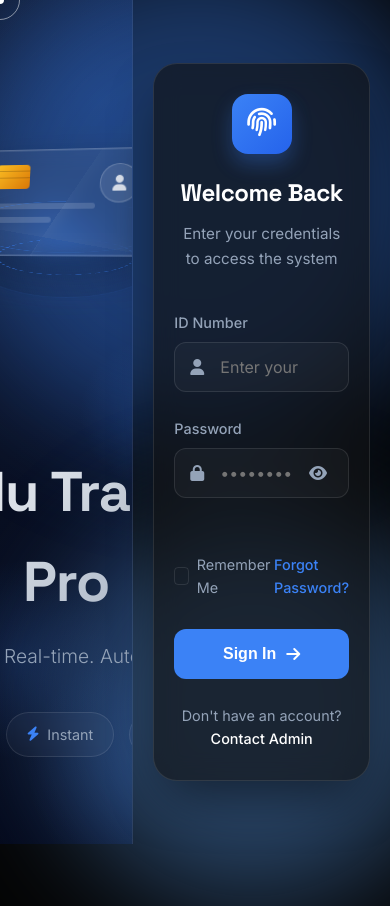
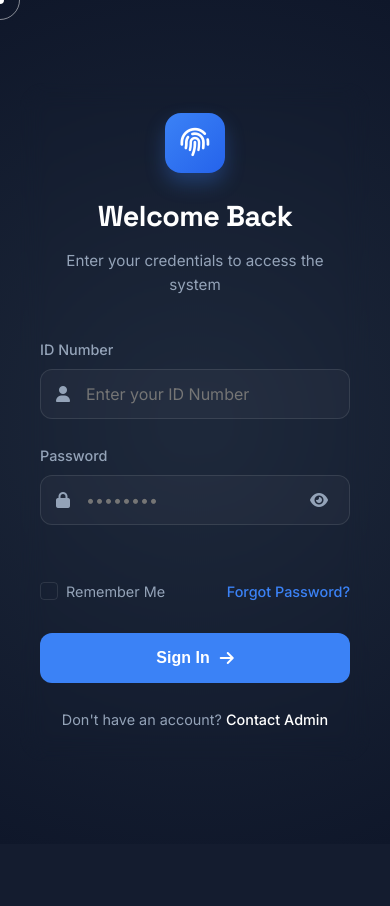
Before and after one commit to zenithkandel/IoT-RFID-Attendance-System-1, a PHP site: page /login.html in a window 390 px wide; the page is wider, and only the part inside the window is pictured. After the commit the page ends 726 px from the top of that part, so only its background shows below. Run offline with PHP 8.4, Linux system fonts and the light colour scheme.

Commit message:
Add animations and responsive styles to enhance login page visuals

```diff
--- a/admin-dashboard.html
+++ b/admin-dashboard.html
@@ -88,7 +88,7 @@
                 <div class="content-grid">
                     <div class="card recent-activity">
                         <div class="card-header">
-                            <h3><i class="fas fa-clock"></i> Recent Activity</h3>
+                            <h3><span class="live-indicator"></span> Recent Activity</h3>
                             <button class="btn-sm" onclick="refreshData()"><i class="fas fa-sync-alt"></i></button>
                         </div>
                         <div class="table-responsive">
--- a/css/login.css
+++ b/css/login.css
@@ -539,46 +539,81 @@ body {
     color: var(--primary-color);
 }
 
-/* Background Glows */
-.bg-glow {
-    position: absolute;
-    border-radius: 50%;
-    filter: blur(60px);
-    z-index: 1;
-    opacity: 0.4;
+/* Animations */
+@keyframes rotate-ring {
+    0% { transform: translateX(-50%) rotateX(75deg) rotateZ(0deg); }
+    100% { transform: translateX(-50%) rotateX(75deg) rotateZ(360deg); }
 }
 
-.glow-1 {
-    width: 500px;
-    height: 500px;
-    background: var(--primary-color);
-    top: -100px;
-    left: -100px;
-    animation: float-glow 10s infinite alternate;
+@keyframes float-card {
+    0%, 100% { transform: translateX(-50%) rotateY(-15deg) rotateX(10deg) translateY(0); }
+    50% { transform: translateX(-50%) rotateY(-5deg) rotateX(5deg) translateY(-20px); }
 }
 
-.glow-2 {
-    width: 400px;
-    height: 400px;
-    background: var(--secondary-color);
-    bottom: -50px;
-    right: -50px;
-    animation: float-glow 8s infinite alternate-reverse;
+@keyframes shine {
+    0% { left: -150%; }
+    20% { left: 150%; }
+    100% { left: 150%; }
 }
 
-@keyframes float-glow {
+@keyframes ripple {
+    0% { width: 0; height: 0; opacity: 0.8; }
+    100% { width: 300px; height: 300px; opacity: 0; }
+}
+
+@keyframes float-particle {
     0% { transform: translate(0, 0); }
-    100% { transform: translate(50px, 50px); }
+    25% { transform: translate(50px, 50px); }
+    50% { transform: translate(0, 100px); }
+    75% { transform: translate(-50px, 50px); }
+    100% { transform: translate(0, 0); }
+}
+
+@keyframes pulse-base {
+    0%, 100% { box-shadow: 0 0 40px rgba(59, 130, 246, 0.1); opacity: 0.8; }
+    50% { box-shadow: 0 0 60px rgba(59, 130, 246, 0.2); opacity: 1; }
+}
+
+@keyframes float-up {
+    0% { transform: translateY(20px); opacity: 0; }
+    20% { opacity: 1; }
+    80% { opacity: 1; }
+    100% { transform: translateY(-20px); opacity: 0; }
+}
+
+@keyframes slide-up {
+    from { opacity: 0; transform: translateY(30px); }
+    to { opacity: 1; transform: translateY(0); }
 }
 
 /* Responsive */
+@media (max-width: 1024px) {
+    .login-visual {
+        display: none;
+    }
+
+    .login-section {
+        flex: 1;
+        width: 100%;
+        background: radial-gradient(circle at center, #1e293b 0%, #0f172a 100%);
+    }
+
+    .login-card {
+        max-width: 400px;
+        background: rgba(17, 17, 17, 0.8);
+    }
+}
+
 @media (max-width: 480px) {
     .login-card {
         padding: 30px 20px;
+        border: none;
+        background: transparent;
+        box-shadow: none;
     }
 
     .login-header h2 {
-        font-size: 1.5rem;
+        font-size: 1.8rem;
     }
 }
 
--- a/student-dashboard.html
+++ b/student-dashboard.html
@@ -30,9 +30,13 @@
     </nav>
 
     <div class="dashboard-container">
+        <!-- Confetti Container -->
+        <div id="confetti-container"></div>
+
         <!-- Left Column: Profile & Status -->
         <div class="dashboard-left-col">
             <div class="student-profile">
+                <div class="profile-glow"></div>
                 <div class="avatar">
                     <i class="fas fa-user-graduate"></i>
                 </div>
```
Also changed, not shown: css/student-dashboard.css (+56 -0 lines), js/student-dashboard.js (+32 -0 lines).
